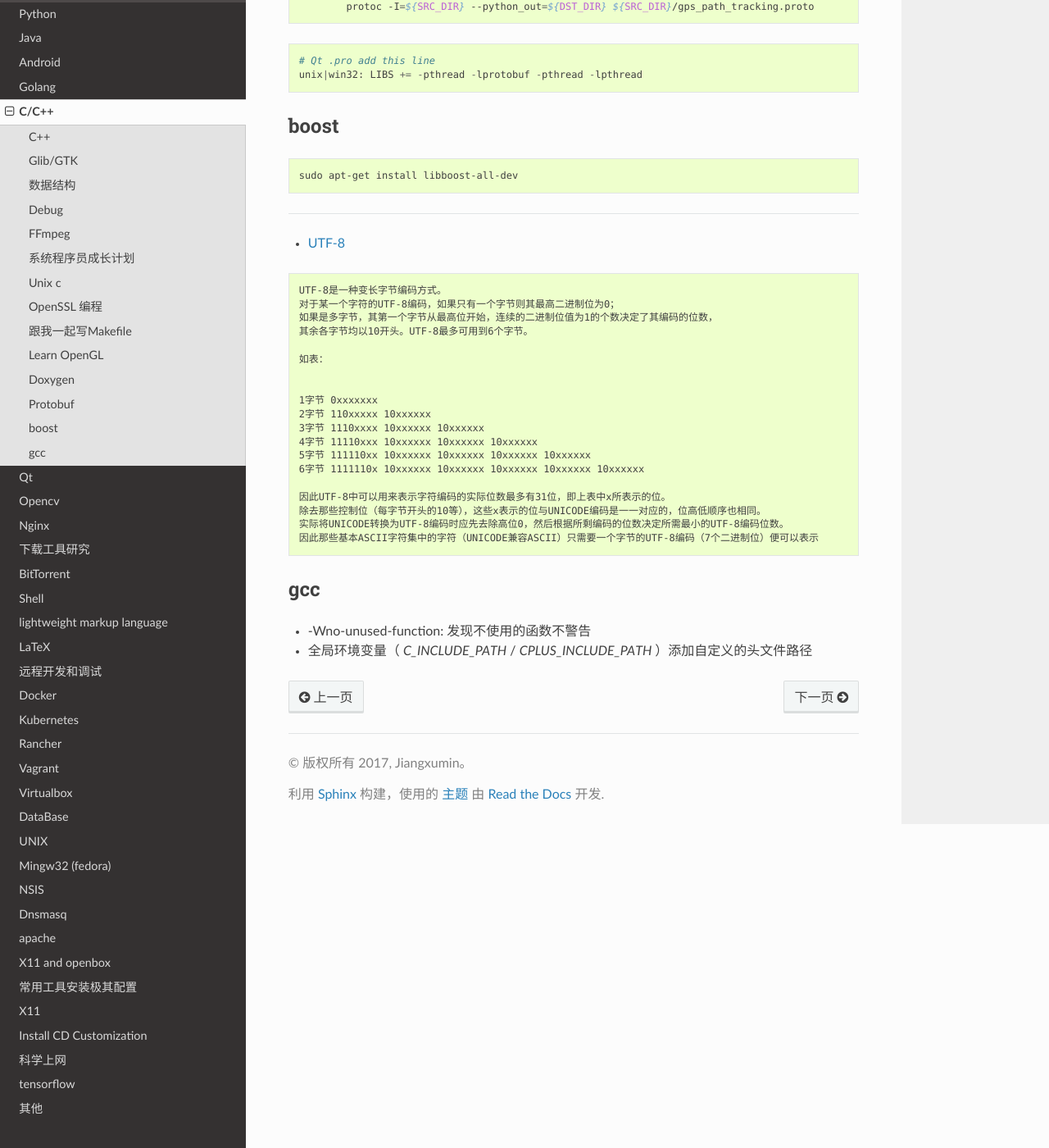
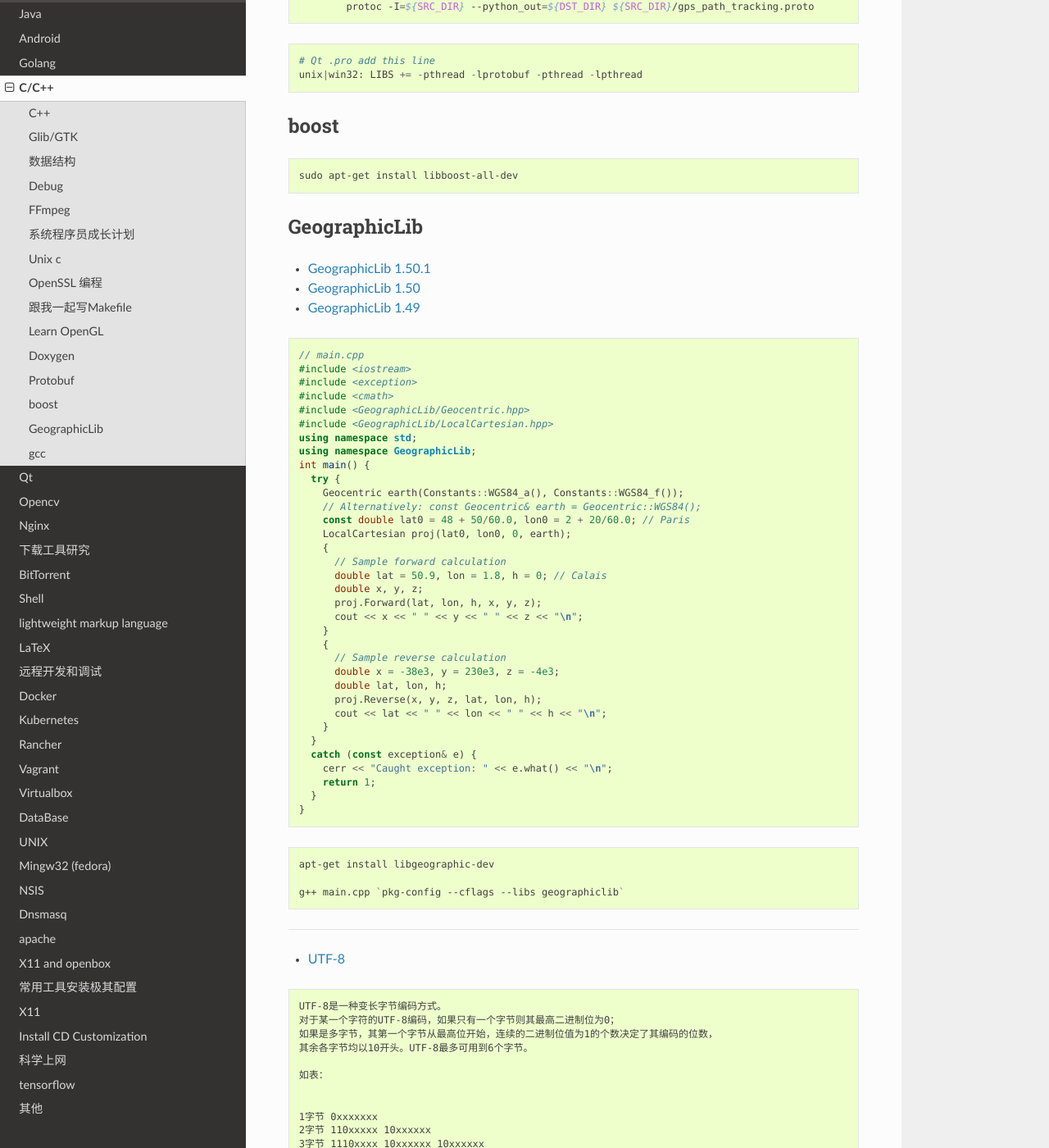
Before and after one commit to my-rds-store/my_space, a Sphinx documentation site: the page built from source/cpp/index.rst, in a window 1280 px wide and 1400 px high, scrolled down 1860 px. Shown: the whole window at 82% size. Built offline with Sphinx 7.4.7 and the Read the Docs theme 2.0.0, drawn with Linux system fonts in a browser that asks for light colours.

Commit message:
update ...

```diff
--- a/source/cpp/index.rst
+++ b/source/cpp/index.rst
@@ -106,9 +106,63 @@ boost
 
     sudo apt-get install libboost-all-dev
 
+**********************
+GeographicLib
+**********************
+
+* `GeographicLib 1.50.1 <https://geographiclib.sourceforge.io/html/classGeographicLib_1_1LocalCartesian.html>`_
+* `GeographicLib 1.50 <https://geographiclib.sourceforge.io/1.50/classGeographicLib_1_1LocalCartesian.html>`_
+* `GeographicLib 1.49 <https://geographiclib.sourceforge.io/1.49/classGeographicLib_1_1LocalCartesian.html>`_
+
+.. code-block:: cpp
+
+    // main.cpp
+    #include <iostream>
+    #include <exception>
+    #include <cmath>
+    #include <GeographicLib/Geocentric.hpp>
+    #include <GeographicLib/LocalCartesian.hpp>
+    using namespace std;
+    using namespace GeographicLib;
+    int main() {
+      try {
+        Geocentric earth(Constants::WGS84_a(), Constants::WGS84_f());
+        // Alternatively: const Geocentric& earth = Geocentric::WGS84();
+        const double lat0 = 48 + 50/60.0, lon0 = 2 + 20/60.0; // Paris
+        LocalCartesian proj(lat0, lon0, 0, earth);
+        {
+          // Sample forward calculation
+          double lat = 50.9, lon = 1.8, h = 0; // Calais
+          double x, y, z;
+          proj.Forward(lat, lon, h, x, y, z);
+          cout << x << " " << y << " " << z << "\n";
+        }
+        {
+          // Sample reverse calculation
+          double x = -38e3, y = 230e3, z = -4e3;
+          double lat, lon, h;
+          proj.Reverse(x, y, z, lat, lon, h);
+          cout << lat << " " << lon << " " << h << "\n";
+        }
+      }
+      catch (const exception& e) {
+        cerr << "Caught exception: " << e.what() << "\n";
+        return 1;
+      }
+    }
+
+.. code-block:: zsh
+
+    apt-get install libgeographic-dev
+
+    g++ main.cpp `pkg-config --cflags --libs geographiclib`
+
+
+
 -------
 
 * `UTF-8 <http://www.cnblogs.com/chenwenbiao/archive/2011/08/11/2134503.html>`_
+
 
 
 ::
```
